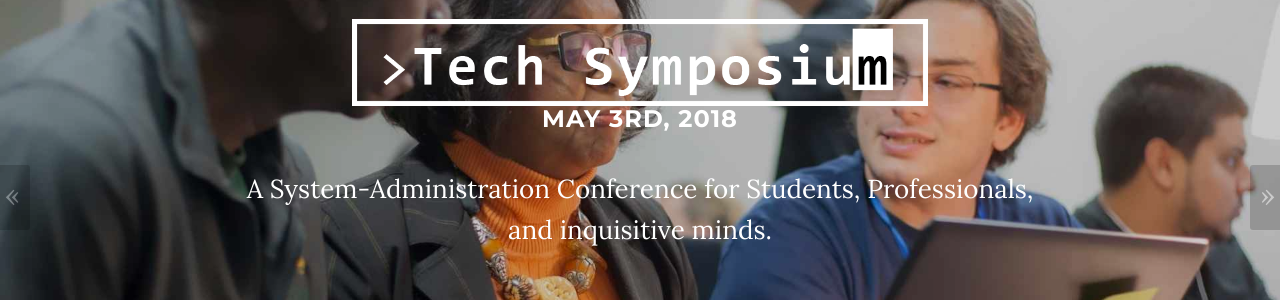
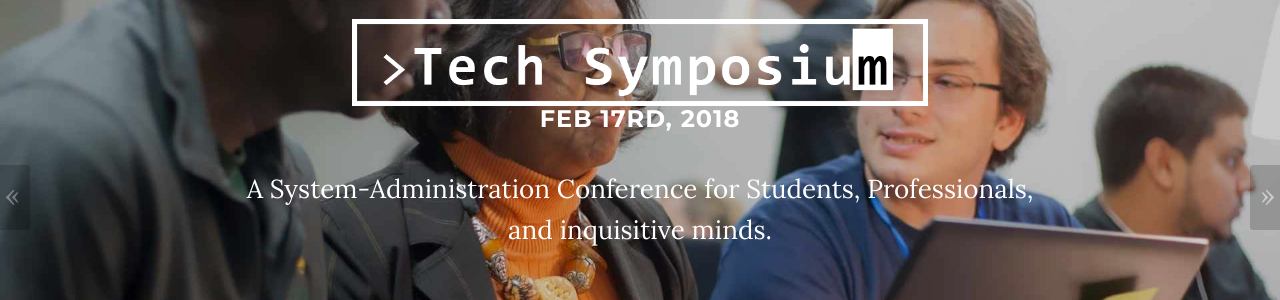
Before and after one commit to CalPolySWIFT/techsymposium-website, a Jekyll site: the page built from index.html, in a window 1280 px wide and 900 px high. Shown: the part 251-551 px from the top of the window. Built offline with Jekyll 4.4.1, drawn with Linux system fonts in a browser that asks for light colours.

Commit message:
Updated event date

```diff
--- a/index.html
+++ b/index.html
@@ -1,7 +1,7 @@
 ---
 layout: layout
 
-date: "May 3rd, 2018"
+date: "Feb 17rd, 2018"
 eventbriteurl: "https://eventbrite.com/tickets-external?eid=33262013578&ref=etckt"
 scheduleurl: "https://docs.google.com/spreadsheets/d/1FgvxgfzW-MMtPVaPO05nHTsoEnAoeTJ9JwhLd4uRZjc/pubhtml?gid=306864303&amp;single=true&amp;widget=false&amp;headers=false&amp;range=a1:g11&amp;chrome=false"
 presentersponsorurl: "https://docs.google.com/a/calpolyswift.org/forms/d/e/1FAIpQLSeblWu7pFykBtDBMPrGQB86zMeheUQYUqgjFdQPo_RzBaYYsw/viewform"
```
